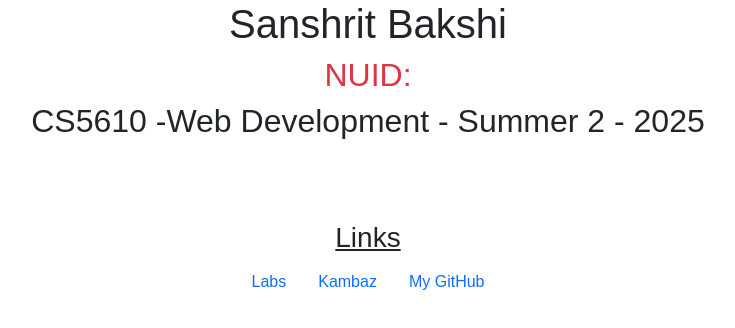
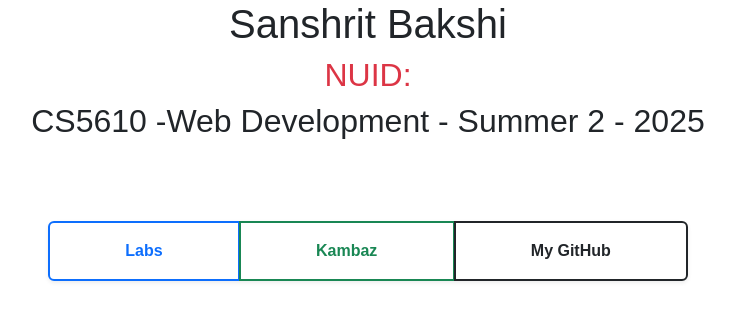
Before and after one commit to Sanshrit/kambaz-react-web-app, a React (Vite) app: page /#/LandingPage in a window 1280 px wide. Shown: the top 328 px of the page, without its empty margins (272-1007 px from the left). Built offline with nearby package versions, Linux system fonts and the light colour scheme.

Commit message:
A2 work and Landing Page

```diff
--- a/src/Kambaz/Courses/Assignments/index.tsx
+++ b/src/Kambaz/Courses/Assignments/index.tsx
@@ -34,7 +34,7 @@ export default function Assignments() {
                                     <span className="text-danger">Multiple Modules </span>| <b>Not Available until</b> May 13 at 12:00am | <b>Due</b> May 20 at 11:59pm | 100 pts
                                 </p>
                             </div>
-                            <div className="ms-auto">
+                            <div className="ms-auto text-nowrap">
                                 <AssignmentHandler />
                             </div>
                         </ListGroup.Item>
@@ -52,7 +52,7 @@ export default function Assignments() {
                                     <span className="text-danger">Multiple Modules </span>| <b>Not Available until</b> May 20 at 12:00am | <b>Due</b> May 27 at 11:59pm | 100 pts
                                 </p>
                             </div>
-                            <div className="ms-auto">
+                            <div className="ms-auto text-nowrap">
                                 <AssignmentHandler />
                             </div>
                         </ListGroup.Item>
@@ -70,7 +70,7 @@ export default function Assignments() {
                                     <span className="text-danger">Multiple Modules </span>| <b>Not Available until</b> May 27 at 12:00am | <b>Due</b> June 3 at 11:59pm | 100 pts
                                 </p>
                             </div>
-                            <div className="ms-auto">
+                            <div className="ms-auto text-nowrap">
                                 <AssignmentHandler />
                             </div>
                         </ListGroup.Item>
--- a/src/LandingPage/index.tsx
+++ b/src/LandingPage/index.tsx
@@ -1,6 +1,5 @@
-import { Nav } from "react-bootstrap";
 import { Link } from "react-router-dom";
-
+import { ButtonGroup, Button } from "react-bootstrap";
 export default function LandingPage() {
     return (
         <div className='d-flex flex-column justify-content-center align-items-center'>
@@ -11,20 +10,32 @@ export default function LandingPage() {
             </div>
             <br /><br /><br />
 
-            <div className='text-center'>
-                <h3 className="text-decoration-underline">Links</h3>
-                <Nav variant="pills">
-                    <Nav.Item>
-                        <Nav.Link to="/Labs" as={Link}>Labs</Nav.Link>
-                    </Nav.Item>
-                    <Nav.Item>
-                        <Nav.Link to="/Kambaz" as={Link}>Kambaz</Nav.Link>
-                    </Nav.Item>
-                    <Nav.Item>
-                        <Nav.Link id="wd-github" href="https://github.com/Sanshrit/kambaz-react-web-app">My GitHub</Nav.Link>
-                    </Nav.Item>
-                </Nav>
-            </div>
+            <ButtonGroup className="w-50 shadow-sm">
+                <Button
+                    variant="outline-primary"
+                    as={Link as any}
+                    to="/Labs"
+                    className="py-3 fw-bold border-2"
+                >
+                    Labs
+                </Button>
+                <Button
+                    variant="outline-success"
+                    as={Link as any}
+                    to="/Kambaz"
+                    className="py-3 fw-bold border-2"
+                >
+                    Kambaz
+                </Button>
+                <Button
+                    variant="outline-dark"
+                    href="https://github.com/Sanshrit/kambaz-react-web-app"
+                    target="_blank"
+                    className="py-3 fw-bold border-2"
+                >
+                    My GitHub
+                </Button>
+            </ButtonGroup>
         </div>
     );
 }
```
Also changed, not shown: src/Kambaz/Courses/Modules/index.tsx (+13 -13 lines).
